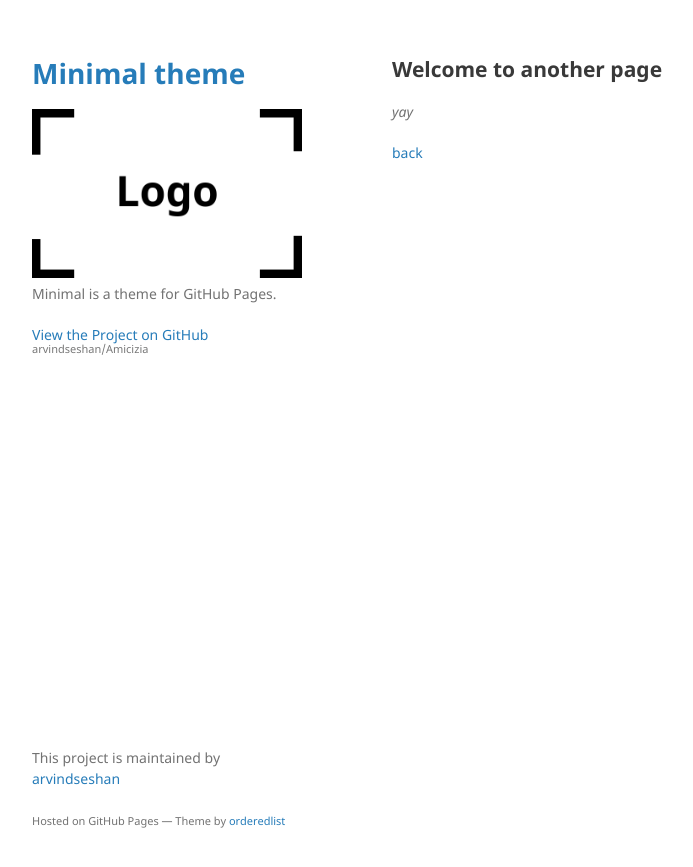
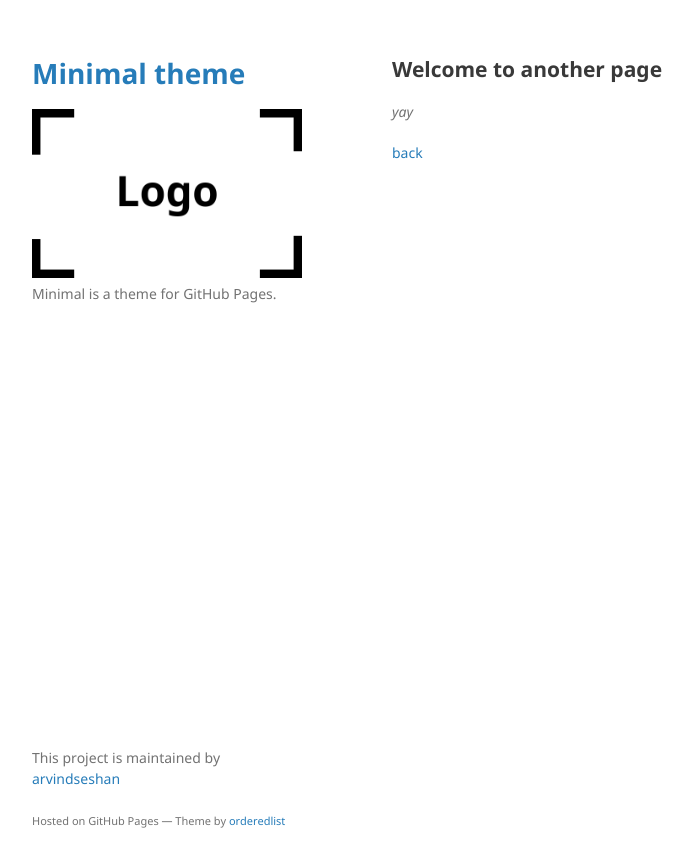
Before and after one commit to arvindseshan/Amicizia, a Jekyll site: the page built from another-page.md, in a window 1280 px wide. Shown: the top 867 px of the page, without its empty margins (178-871 px from the left). Built offline with Jekyll 4.4.1, drawn with Linux system fonts in a browser that asks for light colours; our own code applies the rules of GitHub Pages for plain Markdown files.

Commit message:
Update default.html

```diff
--- a/_layouts/default.html
+++ b/_layouts/default.html
@@ -22,13 +22,7 @@
 
         <p>{{ site.description | default: site.github.project_tagline }}</p>
 
-        {% if site.github.is_project_page %}
-        <p class="view"><a href="{{ site.github.repository_url }}">View the Project on GitHub <small>{{ site.github.repository_nwo }}</small></a></p>
-        {% endif %}
 
-        {% if site.github.is_user_page %}
-        <p class="view"><a href="{{ site.github.owner_url }}">View My GitHub Profile</a></p>
-        {% endif %}
 
 
       </header>
```
